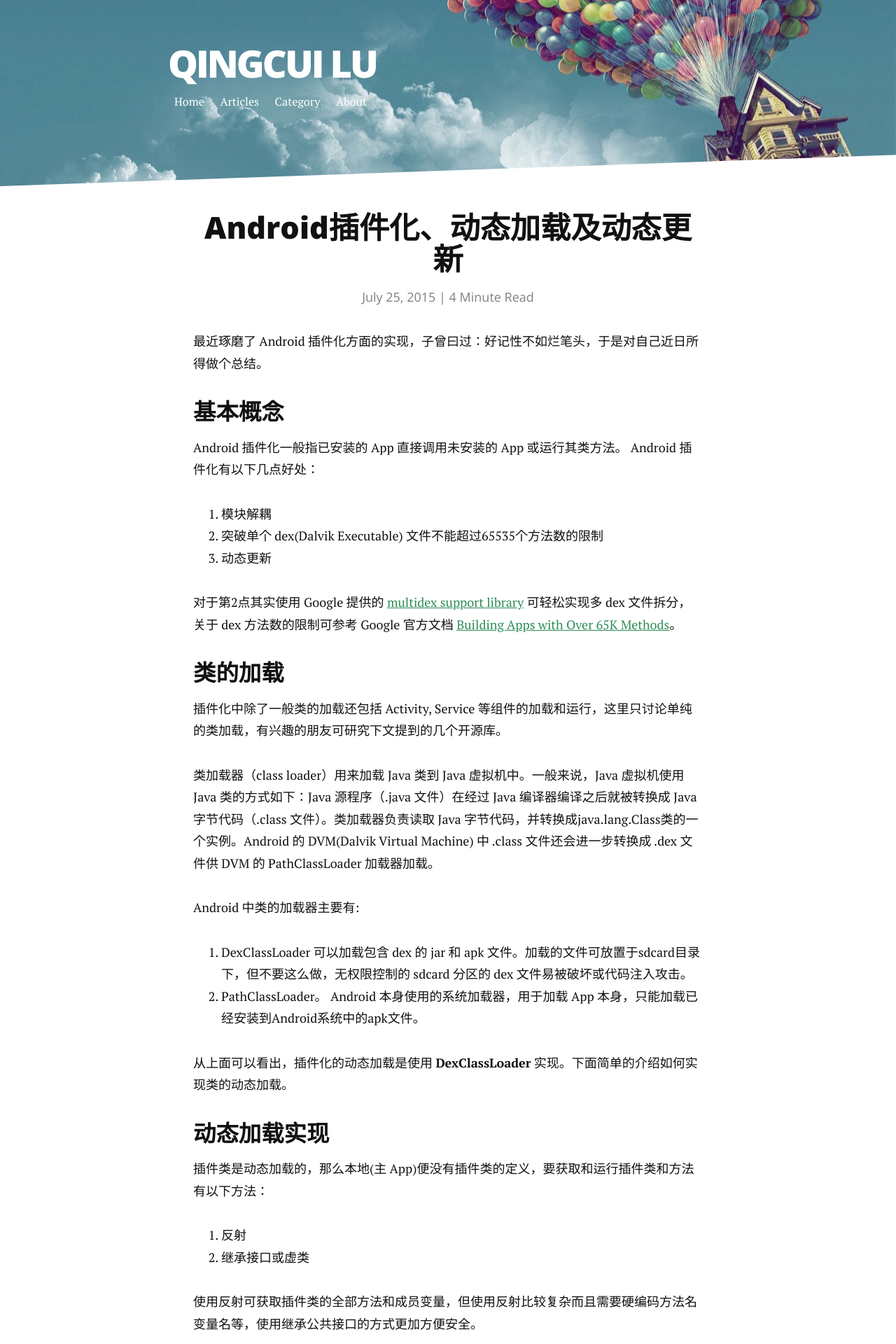
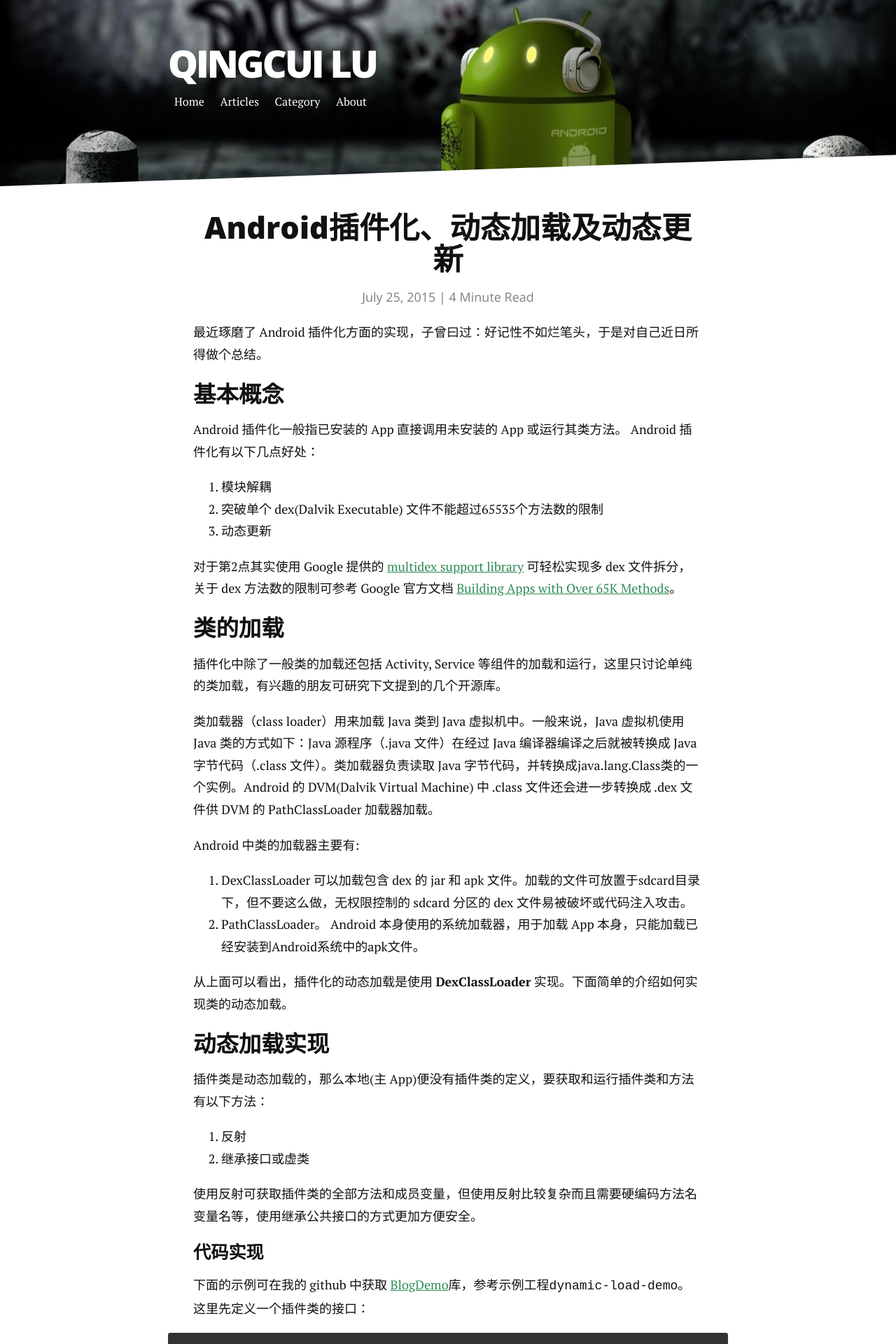
Before and after one commit to HalfLike/halflike.github.io, a Jekyll site: the page built from _posts/2015-7-25-Android插件化、动态加载及动态更新.md, in a window 1280 px wide. Shown: the top 1920 px of the page at 70% size. Built offline with Jekyll 4.4.1, drawn with Linux system fonts in a browser that asks for light colours; nearby versions of some CDN libraries; Markdown is read by kramdown in place of the engine named in the settings; comment, search, counter and statistics services are not loaded; some of the changed text lies outside the part shown.

Commit message:
update touring.jpg to my robot

```diff
--- a/assets/css/style.css
+++ b/assets/css/style.css
@@ -521,9 +521,14 @@
     -moz-border-radius: 3px;
     -webkit-border-radius: 3px;
     border-radius: 3px;
-    padding: 20px;
-    background: #343642;
-    color: #C1C2C3
+    background: #333;
+    color: #C1C2C3;
+    padding-top: 0px;
+    padding-right: 20px;
+    padding-bottom: 0px;
+    padding-left: 20px;
+    font-size: 86%;
+    line-height: 1.5
 }
 
 .highlight .hll {
@@ -1041,7 +1046,7 @@
 
 .post .highlight {
     clear: both;
-    margin-bottom: 2rem
+    margin-bottom: 1.2rem
 }
 
 .post .dropcap {
@@ -1368,7 +1373,7 @@
         float: left;
         margin-right: 2.12766%;
         float: none;
-        margin: 0 auto 2rem
+        margin: 0 auto 1.2rem
     }
     .post h1,
     .post .h1,
```
Also changed, not shown: assets/img/touring-bk.jpg (added), assets/img/touring.jpg.
